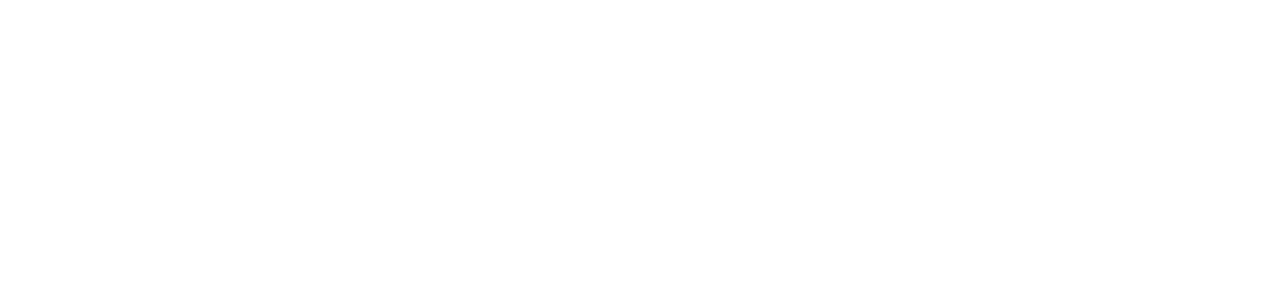
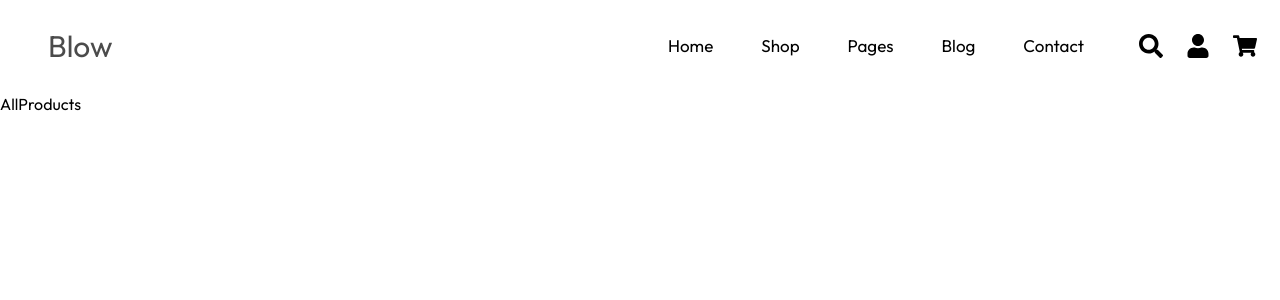
Before and after one commit to Manojkumar-0622/E-commerce, a React (Vite) app in the folder client/: page /products in a window 1280 px wide. Before the commit this address had no page. Shown: the top 300 px of the page. Built offline with nearby package versions, Linux system fonts and the light colour scheme.

Commit message:
complite  the navbar

```diff
--- a/client/index.html
+++ b/client/index.html
@@ -3,6 +3,11 @@
   <head>
     <meta charset="UTF-8" />
     <link rel="icon" type="image/svg+xml" href="/vite.svg" />
+    <link rel="preconnect" href="https://fonts.googleapis.com">
+    <link rel="preconnect" href="https://fonts.gstatic.com" crossorigin>
+    <link href="https://fonts.googleapis.com/css2?family=Outfit:wght@100..900&family=Poppins:ital,wght@0,100;0,200;0,300;0,400;0,500;0,600;0,700;0,800;0,900;1,100;1,200;1,300;1,400;1,500;1,600;1,700;1,800;1,900&display=swap" rel="stylesheet">
+    <link href="https://fonts.googleapis.com/css2?family=Allura&display=swap" rel="stylesheet">
+
     <meta name="viewport" content="width=device-width, initial-scale=1.0" />
     <title>client</title>
   </head>
--- a/client/src/App.jsx
+++ b/client/src/App.jsx
@@ -1,25 +1,23 @@
-import { Route, Routes } from "react-router-dom"
-import HeroSection from "./pages/HeroSection"
+import { Outlet, Route, Routes } from "react-router-dom"
 import Login from "./components/Login"
 import ProtectedRoute from "./components/ProtectedRoute"
 import Register from "./components/Register"
+import Layout from "./pages/Layout"
+import { HomePage } from "./pages/HomePage"
+import AllProducts from "./pages/AllProducts"
 
 const App = () => {
   return (
     <>
     <Routes>
-      <Route path="/" element={<Login />}/>
+      <Route path="/login" element={<Login />}/>
       <Route path="/register" element={<Register />}/>
 
 
-      <Route path="/home"
-             element={
-              <ProtectedRoute>
-                 <HeroSection />
-              </ProtectedRoute>
-             }
-             />
-
+      <Route path="/" element={<Layout />}>
+          <Route index element={<HomePage />}/>
+          <Route path="/products" element={<AllProducts />}/>
+      </Route>
 
     </Routes>
     </>
--- a/client/src/assets/assets.js
+++ b/client/src/assets/assets.js
@@ -2,6 +2,7 @@
 import auth2 from '../assets/auth2_image.jpg'
 import googleIcon from '../assets/google.png';
 import facebookIcon from '../assets/facebook.png';
+import mainbg from '../assets/main_bg.jpg';
 
 export const authImage = {
   auth1,
@@ -12,3 +13,7 @@
   googleIcon,
   facebookIcon
 }
+
+export const mainImages = {
+  mainbg
+}
--- /dev/null
+++ b/client/src/components/MainScreen.jsx
@@ -0,0 +1,28 @@
+import React from 'react'
+import {mainImages} from '../assets/assets.js'
+
+const MainScreen = () => {
+  return (
+    <div className='bg-cover bg-center min-h-screen relative'
+         style={{ backgroundImage: `url(${mainImages.mainbg})` }}
+    >
+        <div className='absolute top-1/2 left-23 -translate-y-1/2'>
+            <div className='text-6xl text-white pb-4'
+                 style={{fontFamily : 'Allura , sans-serif'}}>
+                be style
+            </div>
+            <div className='text-6xl font-light leading-[75px] text-white'
+                 style={{ fontFamily: 'Poppins, sans-serif' }}>
+                Enhancing your <br/>
+                Inner beauty
+            </div>
+            <div className='inline-block text-2xl px-5 py-3 rounded bg-white mt-4 hover:text-orange-600 cursor-pointer'>
+                Shop now
+            </div>
+        </div>
+
+    </div>
+  )
+}
+
+export default MainScreen
--- a/client/src/components/Register.jsx
+++ b/client/src/components/Register.jsx
@@ -59,7 +59,6 @@
       console.log(error.message);
     }
   }
-
 
 
   return (
--- a/client/src/index.css
+++ b/client/src/index.css
@@ -1,5 +1,6 @@
 @import "tailwindcss";
 @import url('https://fonts.googleapis.com/css2?family=Outfit:wght@100..900&display=swap');
+@import url('https://fonts.googleapis.com/css2?family=Outfit:wght@100..900&family=Poppins:ital,wght@0,100;0,200;0,300;0,400;0,500;0,600;0,700;0,800;0,900;1,100;1,200;1,300;1,400;1,500;1,600;1,700;1,800;1,900&display=swap');
 
 *{
     font-family: "Outfit", sans-serif;
--- /dev/null
+++ b/client/src/pages/AllProducts.jsx
@@ -0,0 +1,9 @@
+import React from 'react'
+
+const AllProducts = () => {
+  return (
+    <div>AllProducts</div>
+  )
+}
+
+export default AllProducts
--- a/client/src/pages/HeroSection.jsx
+++ /dev/null
@@ -1,9 +0,0 @@
-import React from 'react'
-
-const HeroSection = () => {
-  return (
-    <div>HeroSection</div>
-  )
-}
-
-export default HeroSection;
--- /dev/null
+++ b/client/src/pages/HomePage.jsx
@@ -0,0 +1,10 @@
+import React from 'react'
+import MainScreen from '../components/MainScreen'
+
+export const HomePage = () => {
+  return (
+    <>
+        <MainScreen />
+    </>
+  )
+}
--- /dev/null
+++ b/client/src/pages/Layout.jsx
@@ -0,0 +1,14 @@
+import React from 'react'
+import Navbar from './Navbar'
+import { Outlet } from 'react-router-dom'
+
+const Layout = () => {
+  return (
+    <>
+      <Navbar />
+      <Outlet />
+    </>
+  )
+}
+
+export default Layout
--- /dev/null
+++ b/client/src/pages/Navbar.jsx
@@ -0,0 +1,64 @@
+import { Link, NavLink } from 'react-router-dom'
+import { FaSearch,FaUser,FaShoppingCart } from "react-icons/fa";
+
+const Navbar = () => {
+
+    const navicateLinks = [
+        {name : "Home", path : "/"},
+        {name : "Shop", path : "/shop"},
+        {name : "Pages", path : "/Pages"},
+        {name : "Blog", path : "/Blog",
+            child : [
+                {name : "Blog Page", path : "/blog/blogpage"},
+                {name : "Single Blog", path : "/blog/singleblog"}
+            ]
+        },
+        {name : "Contact", path : "/contact"}
+    ]
+
+    return (
+        <div className='w-full h-23 flex justify-between items-center '>
+            <div className='pl-12 text-3xl opacity-70 flex-1'>
+                <div className='cursor-pointer inline-block'>Blow</div>
+            </div>
+            <div className='flex flex-1'>
+                <ul className='flex gap-10'>
+                    {navicateLinks.map(links =>(
+                        <li key={links.name} className='relative group py-5 px-1 text-[17px]'>
+                            <NavLink to={links.path} className={ ({isActive})=> isActive ? 'text-orange-600' :
+                                                                                            'text-black hover:text-orange-600' }>
+                                {links.name}
+                            </NavLink>
+                            {links.child && (
+                                <ul className='min-w-[140px] z-20 bg-white opacity-0 translate-y-6 transition-all duration-300 ease-in-out  absolute rounded right-[-55px] top-[57px] group-hover:opacity-100 group-hover:translate-y-0'>
+                                    {links.child.map(ChildLink =>(
+                                        <li key={ChildLink.name} className='p-1 block whitespace-nowrap'>
+                                            <NavLink to={ChildLink.path} className={`block ${(isActive) => isActive ? 'text-orange-600  bg-orange-600/30'
+                                                : 'text-black'} hover:text-orange-600  hover:bg-orange-600/30 transition duration-300 text-center text-[15px] text-gray-700 rounded py-2`}>
+                                                {ChildLink.name}
+                                            </NavLink>
+                                        </li>
+                                    ))}
+                                </ul>
+                            )}
+                        </li>
+
+                    ))}
+                </ul>
+                <div className='flex-1 flex justify-around items-center ml-10 mr-3'>
+                    <FaSearch className='size-6 cursor-pointer'/>
+                        <div className='relative group  py-5'>
+                            <FaUser className='size-6 cursor-pointer relative'/>
+                            <NavLink to={'/login'} className='absolute group-hover:opacity-100 translate-y-6 group-hover:translate-y-0 z-20 bg-white opacity-0  min-w-[120px] p-2 flex justify-center items-center top-[57px] rounded whitespace-nowrap right-[-52px]
+                                            hover:text-orange-600 text-[15px] cursor-pointer transition-all duration-300 ease-in-out'>
+                                Login / register
+                            </NavLink>
+                        </div>
+                    <FaShoppingCart className='size-6 cursor-pointer' />
+                </div>
+            </div>
+        </div>
+    )
+}
+
+export default Navbar
```
Also changed, not shown: 1 other file (tests, documents, lock files or other folders).
